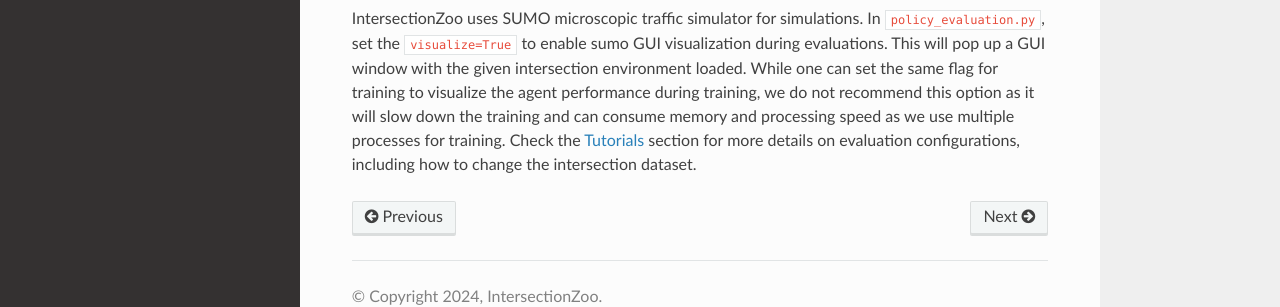
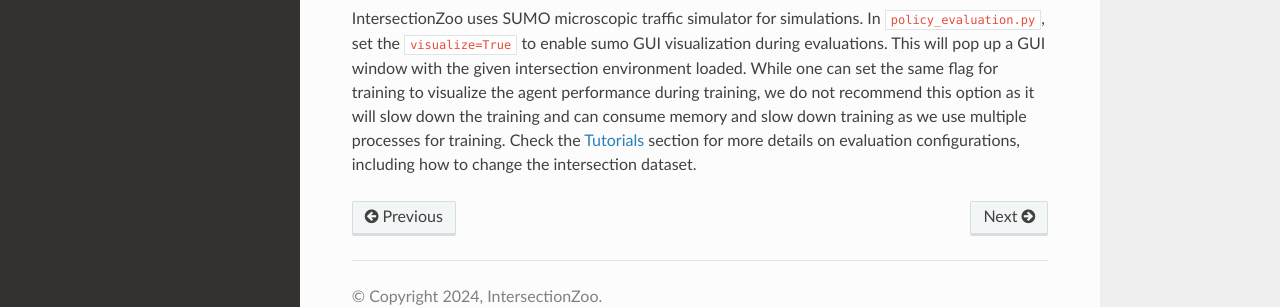
Before and after one commit to Vindulamj/IntersectionZoo-Docs, a Sphinx documentation site: the page built from docs/source/usage.rst, in a window 1280 px wide and 900 px high, scrolled down 836 px. Shown: the part 534-841 px from the top of the window. Built offline with Sphinx 7.4.7 and the Read the Docs theme 3.1.0, drawn with Linux system fonts in a browser that asks for light colours; pages that are not in the unit, such as notebooks, are missing from menus.

Commit message:
Update usage.rst

```diff
--- a/docs/source/usage.rst
+++ b/docs/source/usage.rst
@@ -51,5 +51,5 @@
    python code/policy_evaluation.py --dir <exp_dir>
 
 
-IntersectionZoo uses SUMO microscopic traffic simulator for simulations. In ``policy_evaluation.py``, set the ``visualize=True`` to enable sumo GUI visualization during evaluations. This will pop up a GUI window with the given intersection environment loaded. While one can set the same flag for training to visualize the agent performance during training, we do not recommend this option as it will slow down the training and can consume memory and processing speed as we use multiple processes for training.
+IntersectionZoo uses SUMO microscopic traffic simulator for simulations. In ``policy_evaluation.py``, set the ``visualize=True`` to enable sumo GUI visualization during evaluations. This will pop up a GUI window with the given intersection environment loaded. While one can set the same flag for training to visualize the agent performance during training, we do not recommend this option as it will slow down the training and can consume memory and slow down training as we use multiple processes for training.
 Check the `Tutorials <https://intersectionzoo-docs.readthedocs.io/en/latest/tutorial.html>`_ section for more details on evaluation configurations, including how to change the intersection dataset.
```
